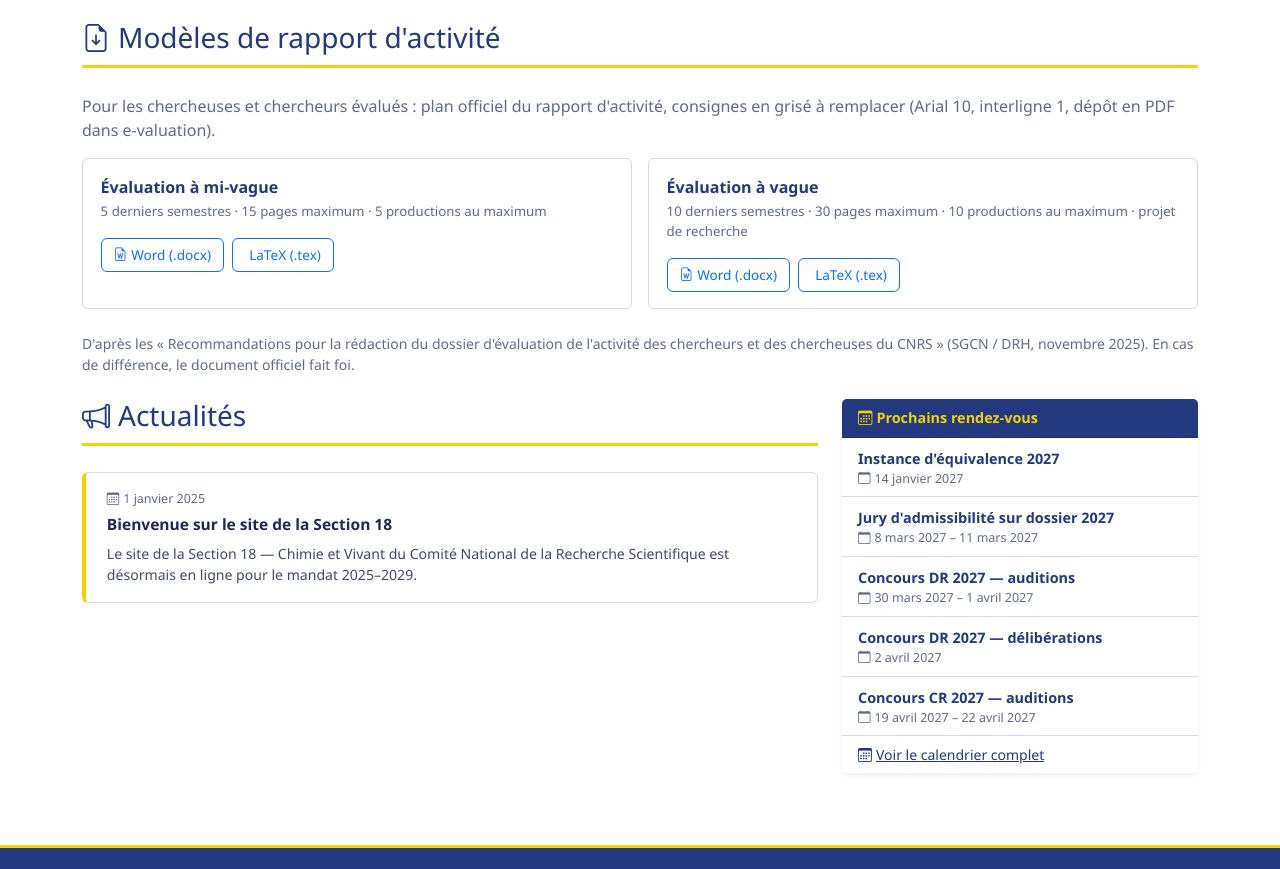
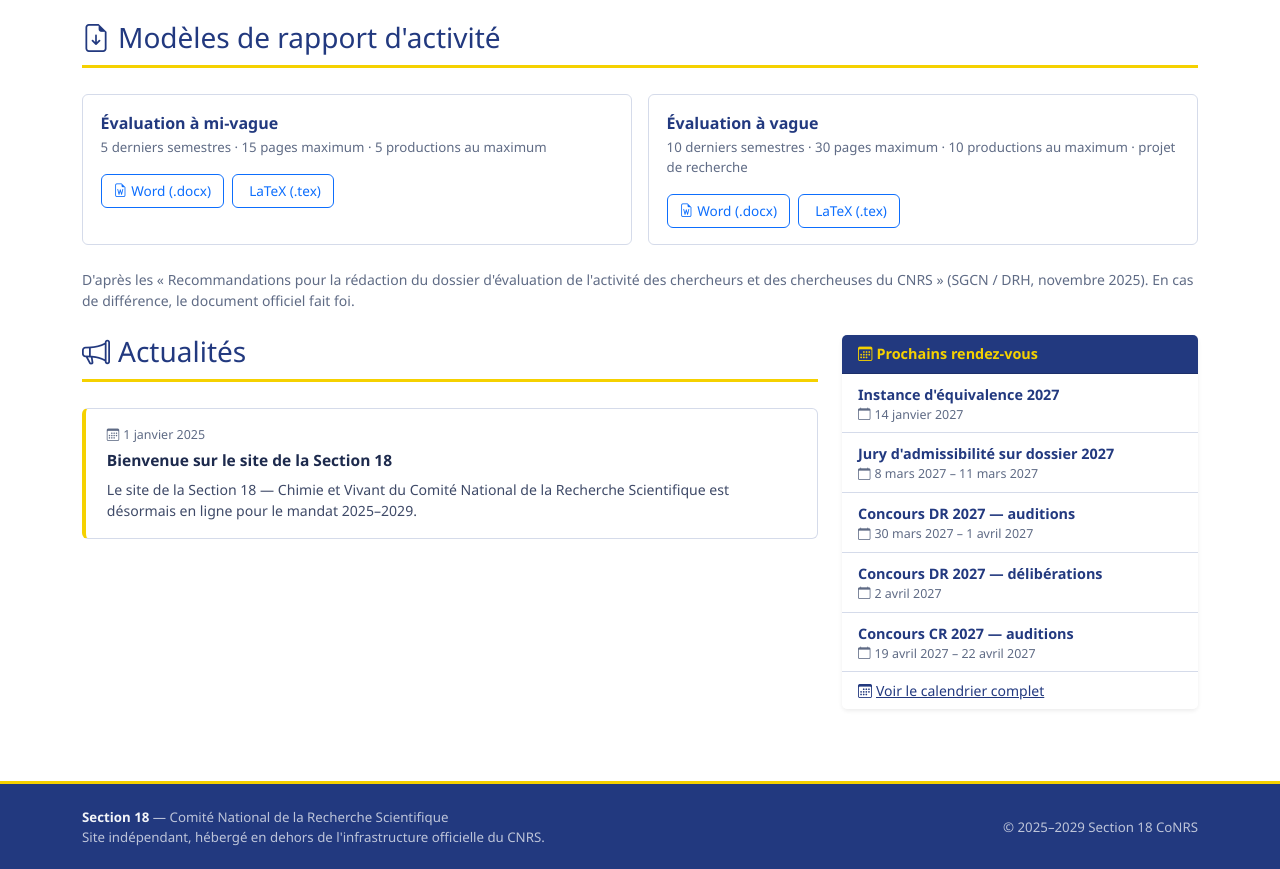
Before and after one commit to sfcousin/section18_SiteTest, a plain HTML site: page index.html in a window 1280 px wide. Shown: the part 1031-1900 px from the top of the page. Drawn offline with nearby package versions, Linux system fonts and the light colour scheme.

Commit message:
Accueil : retrait de la phrase d'introduction des modèles
Co-Authored-By: Claude Opus 5.5 <noreply@anthropic.com>

```diff
--- a/index.html
+++ b/index.html
@@ -117,10 +117,6 @@
 
   <!-- Modèles de rapport d'activité (chercheurs et chercheuses évalués) -->
   <h3 class="page-heading"><i class="bi bi-file-earmark-arrow-down me-2"></i>Modèles de rapport d'activité</h3>
-  <p class="text-muted mb-3">
-    Pour les chercheuses et chercheurs évalués : plan officiel du rapport d'activité, consignes en grisé
-    à remplacer (Arial 10, interligne 1, dépôt en PDF dans e-valuation).
-  </p>
   <div class="row g-3 mb-4">
     <div class="col-md-6">
       <div class="modele">
```
